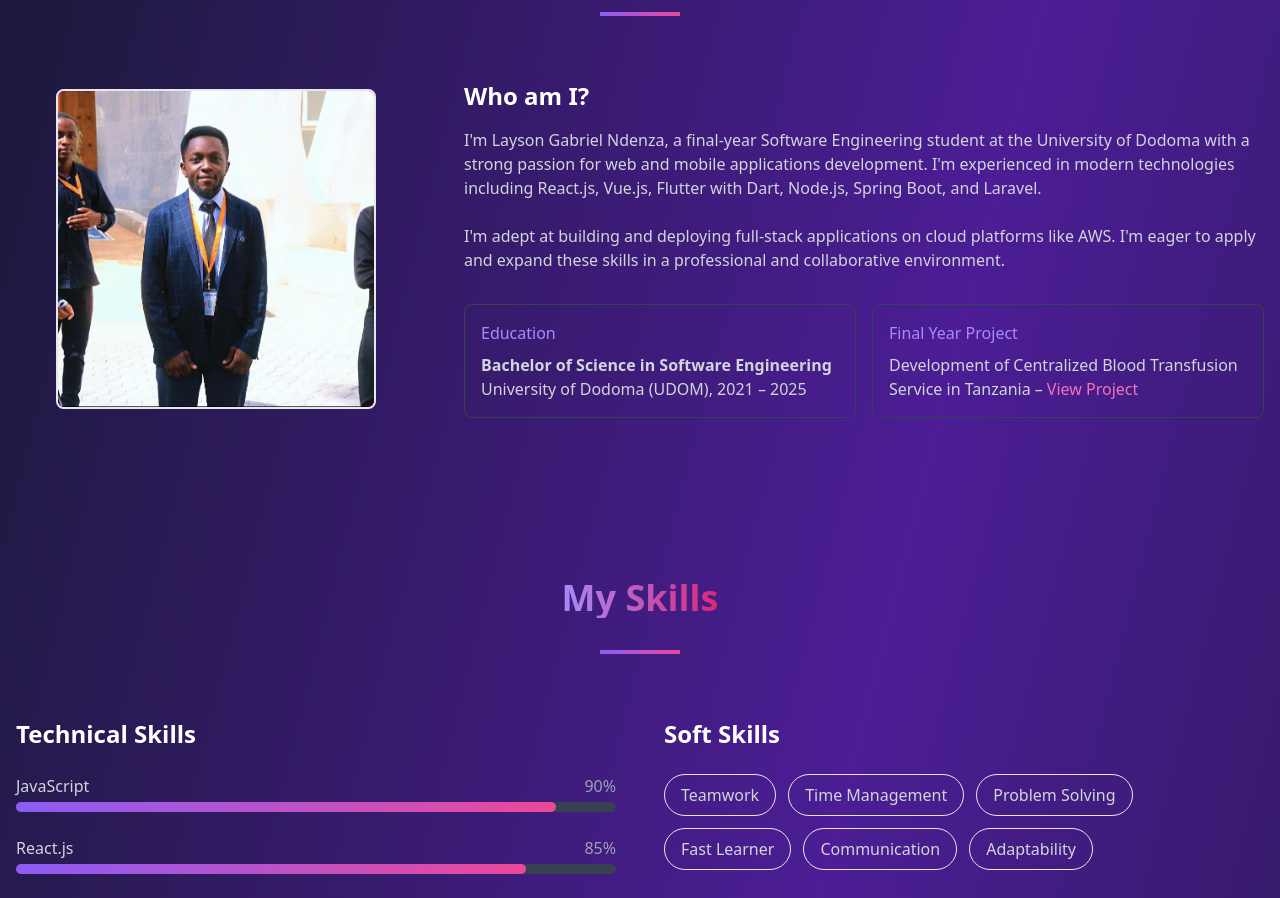
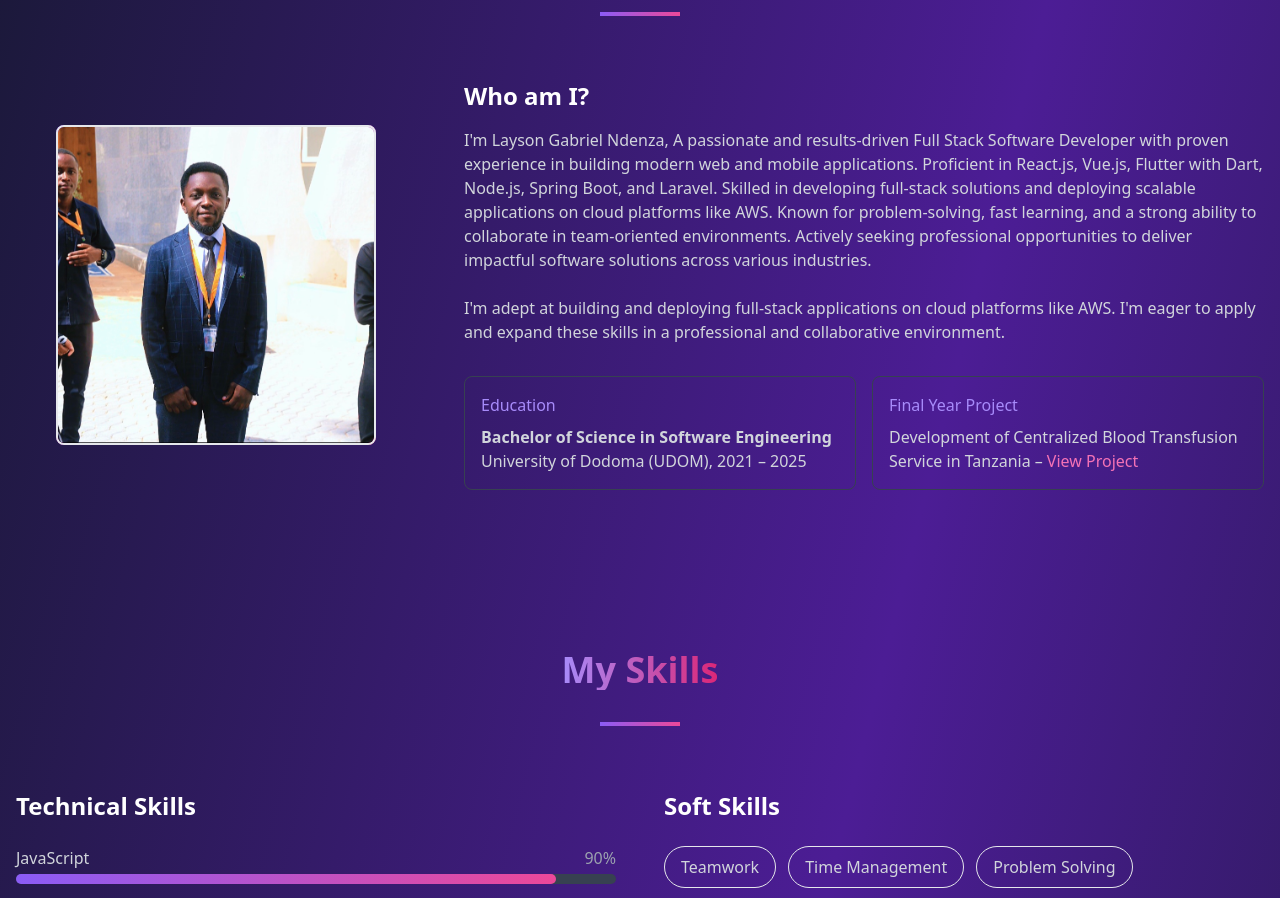
Before and after one commit to CEO-LAYSON/layson-portifolio, a React (Vite) app: page / in a window 1280 px wide. Shown: the part 940-1838 px from the top of the page. Built offline with nearby package versions, Linux system fonts and the light colour scheme.

Commit message:
updated my profile

```diff
--- a/src/components/About.tsx
+++ b/src/components/About.tsx
@@ -49,11 +49,16 @@ export default function About() {
               Who am I?
             </h3>
             <p className="text-gray-300 mb-6">
-              I'm Layson Gabriel Ndenza, a final-year Software Engineering
-              student at the University of Dodoma with a strong passion for web
-              and mobile applications development. I'm experienced in modern
-              technologies including React.js, Vue.js, Flutter with Dart,
-              Node.js, Spring Boot, and Laravel.
+              I'm Layson Gabriel Ndenza, A passionate and results-driven Full
+              Stack Software Developer with proven experience in building modern
+              web and mobile applications. Proficient in React.js, Vue.js,
+              Flutter with Dart, Node.js, Spring Boot, and Laravel. Skilled in
+              developing full-stack solutions and deploying scalable
+              applications on cloud platforms like AWS. Known for
+              problem-solving, fast learning, and a strong ability to
+              collaborate in team-oriented environments. Actively seeking
+              professional opportunities to deliver impactful software solutions
+              across various industries.
             </p>
             <p className="text-gray-300 mb-6">
               I'm adept at building and deploying full-stack applications on
--- a/src/pages/Home.tsx
+++ b/src/pages/Home.tsx
@@ -1,5 +1,5 @@
 // src/pages/Home.tsx
-import { motion } from "framer-motion"; // We'll now use this
+import { motion } from "framer-motion";
 import Header from "../components/Header";
 import Hero from "../components/Hero";
 import About from "../components/About";
```
